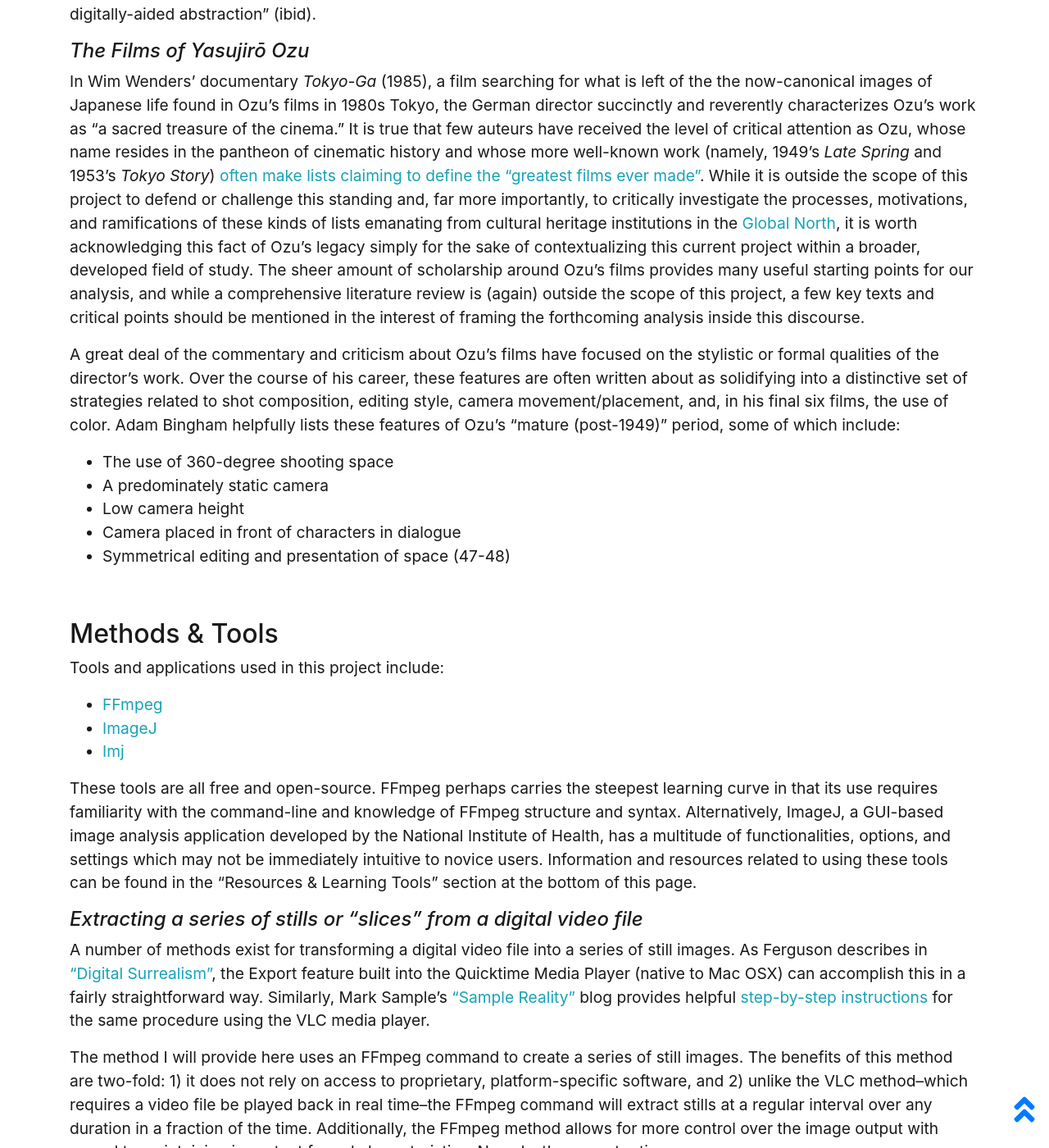
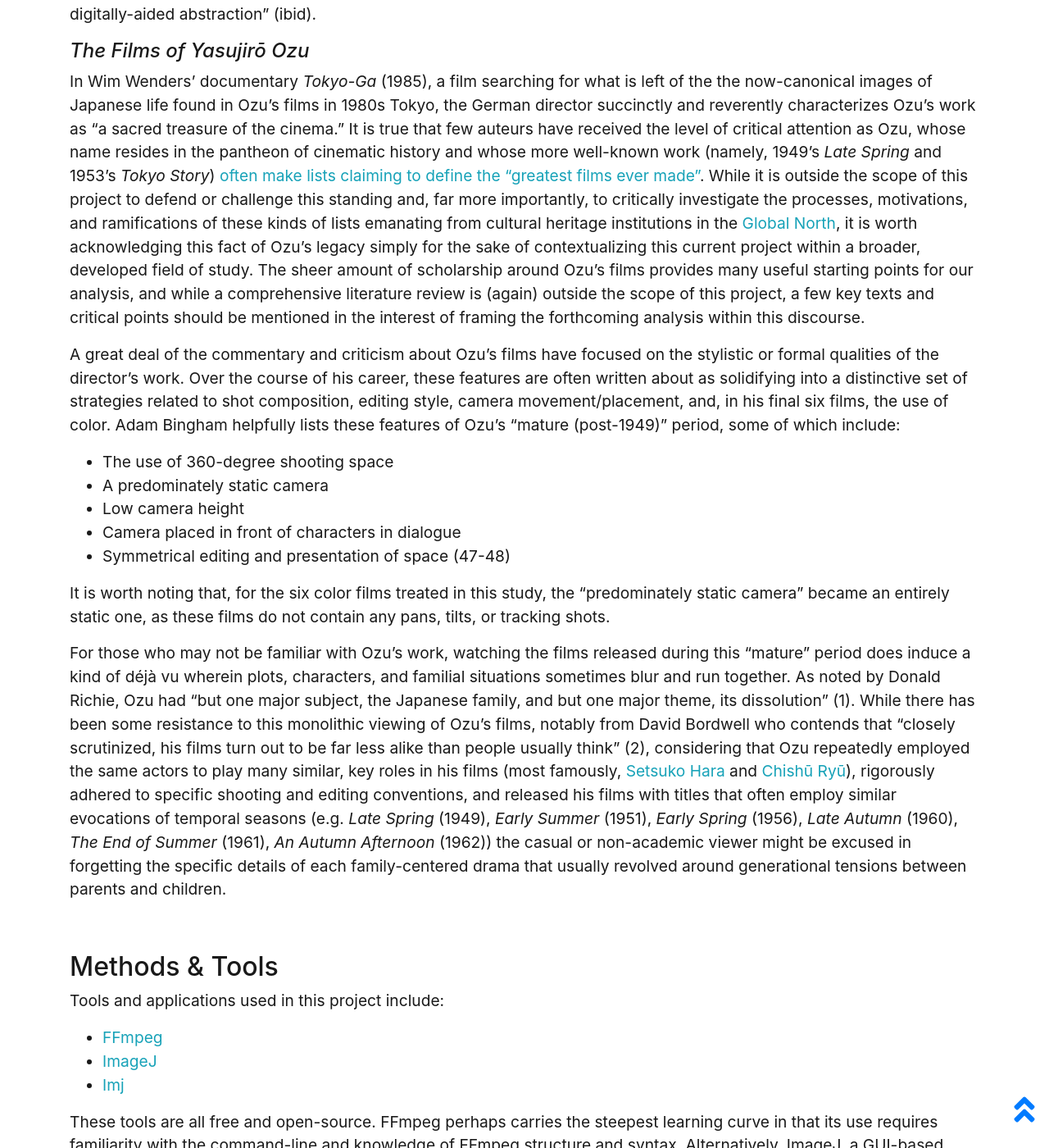
Before and after one commit to drodz11/colors-of-ozu, a Jekyll site: the page built from pages/about.md, in a window 1280 px wide and 1400 px high, scrolled down 2640 px. Shown: the whole window at 82% size. Built offline with Jekyll 4.4.1, drawn with Linux system fonts in a browser that asks for light colours; some of the changed text lies outside the part shown.

Commit message:
Update about.md

```diff
--- a/pages/about.md
+++ b/pages/about.md
@@ -12,7 +12,7 @@ permalink: /about.html
 
 _"The unexpected humanity of the Ozu film is made possible by the rigor of its construction.
 In an Ozu film...one sees all the supports, and all of them are equally essential"_
-- Donald Richie, _Ozu: His Life and Work_ (1974, University of California Press)
+- Donald Richie, _Ozu: His Life and Films_ (1974, University of California Press)
 
 _"No longer should we be bound to cinema as truth that exists only in a fleeting 24 frames-per-second.
 We instead should make as many frames as we like, and hold them in our hands for as long as we want"_
@@ -38,14 +38,20 @@ But Sample also argues that this method is constricted by its insistence on "de-
 For the purposes of examining the works of Ozu, and for film & media studies more generally, there is a middle course to be walked between deformative and deformed practices that leverages the strengths of both. The work of Kevin L. Ferguson in the field they have called "digital surrealism" provides excellent examples of this sort of hybridized scholarly/creative methodology and this work has greatly informed this project. Ferguson defines digital surrealism as "compress[ing] the visual field of a film into a single image in order to compare a corpus of summed frames and create new avenues of scholarly research" (2017). While the process and products of compression and summing can vary greatly (as demonstrated below), the end-goal of this practice remains the same, to "generate new analytical modes for digital humanists who work with image analysis, raising new, comparative, second-order questions that come out of this digitally-aided abstraction" (ibid).
 <br>
 #### _The Films of Yasujirō Ozu_
-In Wim Wenders' documentary _Tokyo-Ga_ (1985), a film searching for what is left of the the now-canonical images of Japanese life found in Ozu's films in 1980s Tokyo, the German director succinctly and reverently characterizes Ozu's work as "a sacred treasure of the cinema." It is true that few auteurs have received the level of critical attention as Ozu, whose name resides in the pantheon of cinematic history and whose more well-known work (namely, 1949's _Late Spring_ and 1953's _Tokyo Story_) [often make lists claiming to define the "greatest films ever made"](https://www.bfi.org.uk/greatest-films-all-time). While it is outside the scope of this project to defend or challenge this standing and, far more importantly, to critically investigate the processes, motivations, and ramifications of these kinds of lists emanating from cultural heritage institutions in the [Global North](https://en.wikipedia.org/wiki/North%E2%80%93South_divide), it is worth acknowledging this fact of Ozu's legacy simply for the sake of contextualizing this current project within a broader, developed field of study. The sheer amount of scholarship around Ozu's films provides many useful starting points for our analysis, and while a comprehensive literature review is (again) outside the scope of this project, a few key texts and critical points should be mentioned in the interest of framing the forthcoming analysis inside this discourse.
+In Wim Wenders' documentary _Tokyo-Ga_ (1985), a film searching for what is left of the the now-canonical images of Japanese life found in Ozu's films in 1980s Tokyo, the German director succinctly and reverently characterizes Ozu's work as "a sacred treasure of the cinema." It is true that few auteurs have received the level of critical attention as Ozu, whose name resides in the pantheon of cinematic history and whose more well-known work (namely, 1949's _Late Spring_ and 1953's _Tokyo Story_) [often make lists claiming to define the "greatest films ever made"](https://www.bfi.org.uk/greatest-films-all-time). While it is outside the scope of this project to defend or challenge this standing and, far more importantly, to critically investigate the processes, motivations, and ramifications of these kinds of lists emanating from cultural heritage institutions in the [Global North](https://en.wikipedia.org/wiki/North%E2%80%93South_divide), it is worth acknowledging this fact of Ozu's legacy simply for the sake of contextualizing this current project within a broader, developed field of study. The sheer amount of scholarship around Ozu's films provides many useful starting points for our analysis, and while a comprehensive literature review is (again) outside the scope of this project, a few key texts and critical points should be mentioned in the interest of framing the forthcoming analysis within this discourse.
 
 A great deal of the commentary and criticism about Ozu's films have focused on the stylistic or formal qualities of the director's work. Over the course of his career, these features are often written about as solidifying into a distinctive set of strategies related to shot composition, editing style, camera movement/placement, and, in his final six films, the use of color. Adam Bingham helpfully lists these features of Ozu's "mature (post-1949)" period, some of which include:
+
   * The use of 360-degree shooting space
   * A predominately static camera
   * Low camera height
   * Camera placed in front of characters in dialogue
   * Symmetrical editing and presentation of space (47-48)
+
+It is worth noting that, for the six color films treated in this study, the "predominately static camera" became an entirely static one, as these films do not contain any pans, tilts, or tracking shots.
+
+For those who may not be familiar with Ozu's work, watching the films released during this "mature" period does induce a kind of déjà vu wherein plots, characters, and familial situations sometimes blur and run together. As noted by Donald Richie, Ozu had "but one major subject, the Japanese family, and but one major theme, its dissolution" (1). While there has been some resistance to this monolithic viewing of Ozu's films, notably from David Bordwell who contends that "closely scrutinized, his films turn out to be far less alike than people usually think" (2), considering that Ozu repeatedly employed the same actors to play many similar, key roles in his films (most famously, [Setsuko Hara](https://en.wikipedia.org/wiki/Setsuko_Hara) and [Chishū Ryū](https://en.wikipedia.org/wiki/Chish%C5%AB_Ry%C5%AB)), rigorously adhered to specific shooting and editing conventions, and released his films with titles that often employ similar evocations of temporal seasons (e.g. _Late Spring_ (1949), _Early Summer_ (1951), _Early Spring_ (1956), _Late Autumn_ (1960), _The End of Summer_ (1961), _An Autumn Afternoon_ (1962)) the casual or non-academic viewer might be excused in forgetting the specific details of each family-centered drama that usually revolved around generational tensions between parents and children.
+
 
 <br>
 
@@ -125,9 +131,13 @@ For more information on the often very confusing issues related to pixel aspect
 
 Bingham, Adam (2004) "The Spaces In-Between: The Cinema of Yasujiro Ozu" _Cineaction_, no. 63, pp. 45-56. Toronto: CineAction Collective
 
+Bordwell, David (1988) _Ozu and the Poetics of Cinema_. Princeton: Princeton University Press
+
 Ferguson, Kevin L. (2017) ["Digital Surrealism: Visualizing Walt Disney Animation Studios,"](http://www.digitalhumanities.org/dhq/vol/11/1/000276/000276.html) _Digital Humanties Quarterly_, 11(1)
 
 Hockey, Susan (2004) [“The History of Humanities Computing,”](http://www.digitalhumanities.org/companion/view?docId=blackwell/9781405103213/9781405103213.xml&chunk.id=ss1-2-1) _A Companion to Digital Humanities_, ed. Susan Schreibman, Ray Siemens, John Unsworth. Oxford: Blackwell
+
+Richie, Donald (1974) _Ozu: His Life and Films_. Berkeley: University of California Press
 
 Sample, Mark (2012) ["Notes Toward a Deformed Humanties"](https://www.samplereality.com/2012/05/02/notes-towards-a-deformed-humanities/)
 
@@ -138,8 +148,7 @@ Steyrl, Hito (2013) ["Too Much World: Is the Internet Dead?](https://www.e-flux.
 Weingart, Scott (2017) [“Submissions to DH2017 (pt. 1)”](http://scottbot.net/submissions-to-dh2017-pt-1)
 
 Wenders, Wim (1985) _Tokyo-Ga_. Released on the [Criterion Collection Blu-ray of _Late Spring_ (1949)](https://www.criterion.com/films/298-late-spring).
-[
 
-Last updated 2020-04-15]
+[Last updated 2020-04-15]
 
 This site was created and is maintained by Dave Rodriguez, Resident Media Librarian at Florida State University. Send inquiries to dwrodriguez[at]fsu[dot]edu
```
